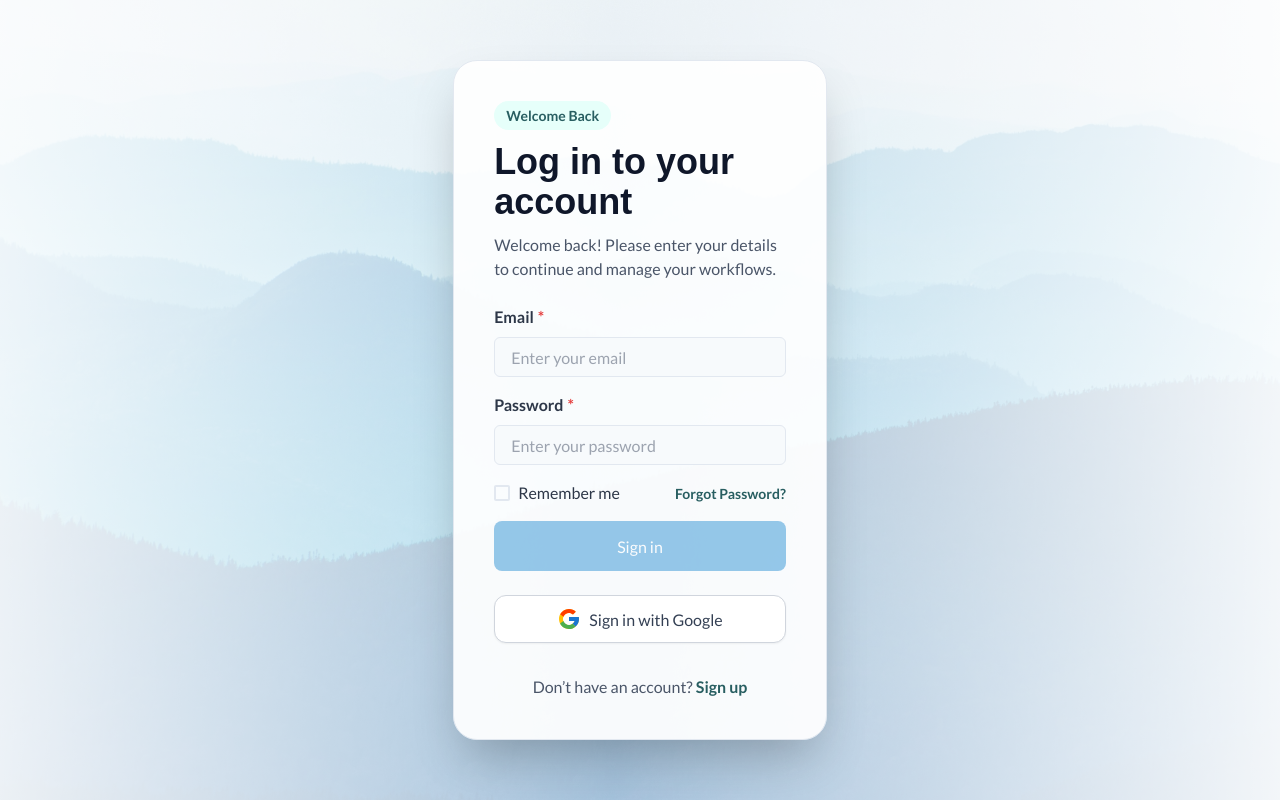
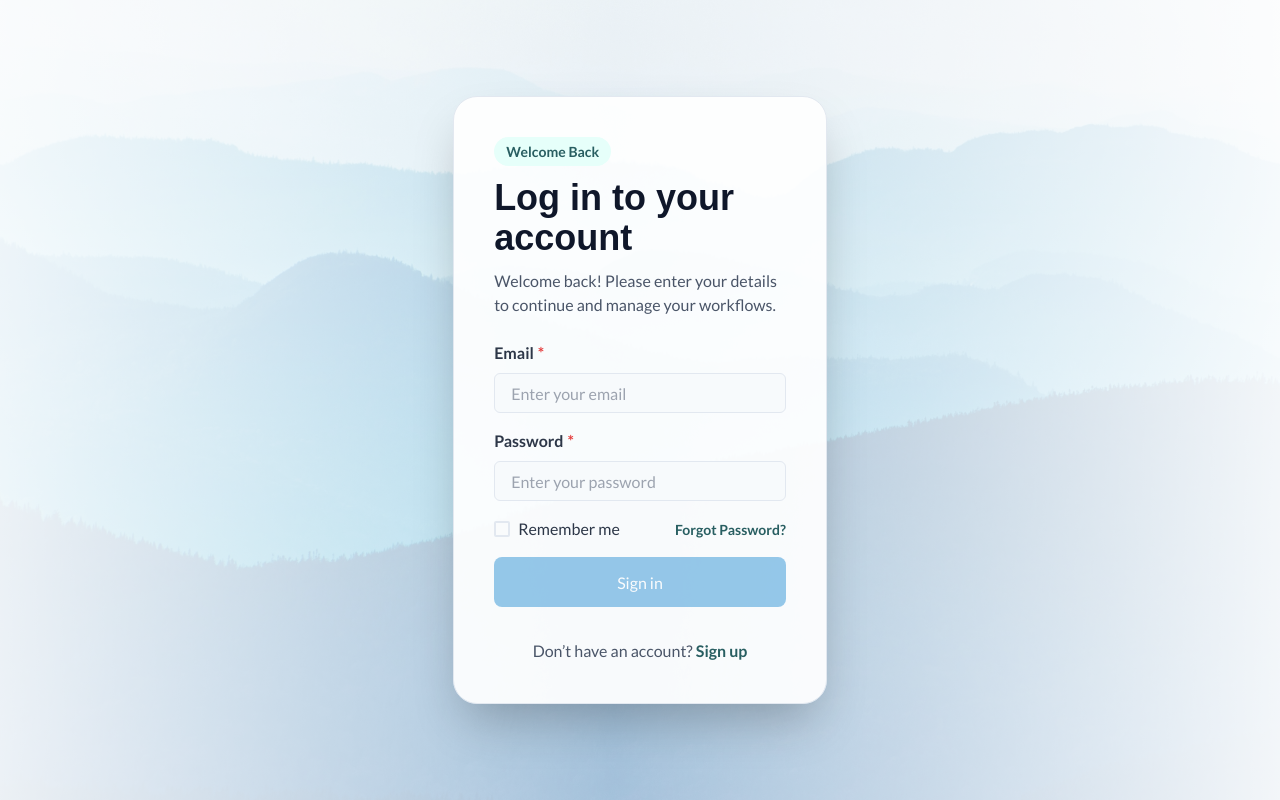
Before and after one commit to rahul52us/my-nextjs-app, a Next.js app: page /login in a window 1280 px wide. Built offline with nearby package versions, Linux system fonts and the light colour scheme; no server answers.

Commit message:
refactor: Remove Google sign-in button from login component

```diff
--- a/app/(authentication)/login/content.tsx
+++ b/app/(authentication)/login/content.tsx
@@ -170,23 +170,6 @@ const LoginContent = observer(() => {
                 {isLoading ? <Spinner size="sm" color="white" /> : "Sign in"}
               </CustomButton>
 
-              <Button
-                size="lg"
-                width="100%"
-                mt={2}
-                leftIcon={<FcGoogle size={24} />}
-                fontSize="16px"
-                fontWeight="medium"
-                bg={googleButtonBg}
-                color={googleColor}
-                border="1px solid"
-                borderColor={useColorModeValue('#D0D5DD', 'rgba(255,255,255,0.14)')}
-                borderRadius="xl"
-                _hover={{ bg: useColorModeValue('gray.50', 'gray.700') }}
-                boxShadow="sm"
-              >
-                Sign in with Google
-              </Button>
             </Stack>
           </form>
 
```
